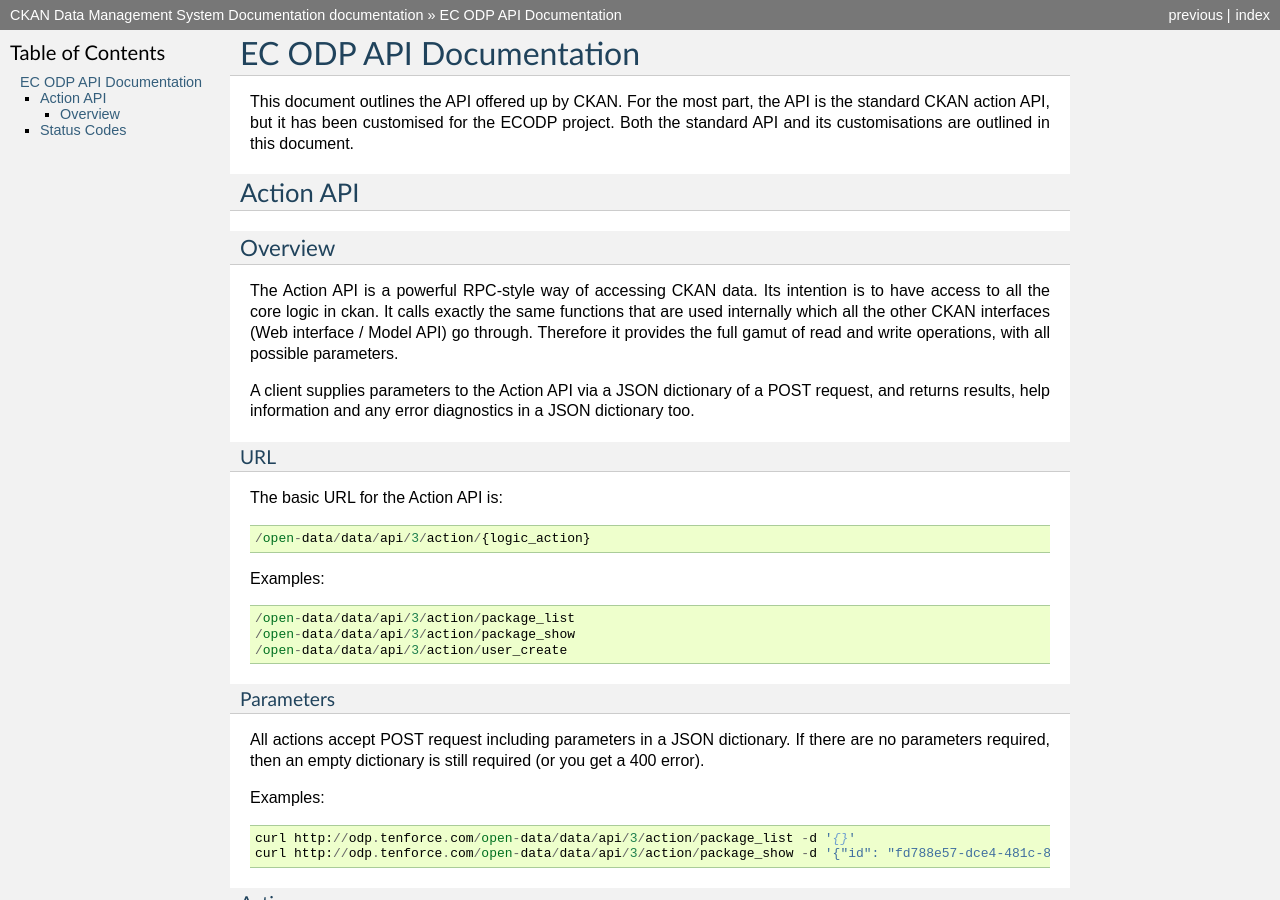
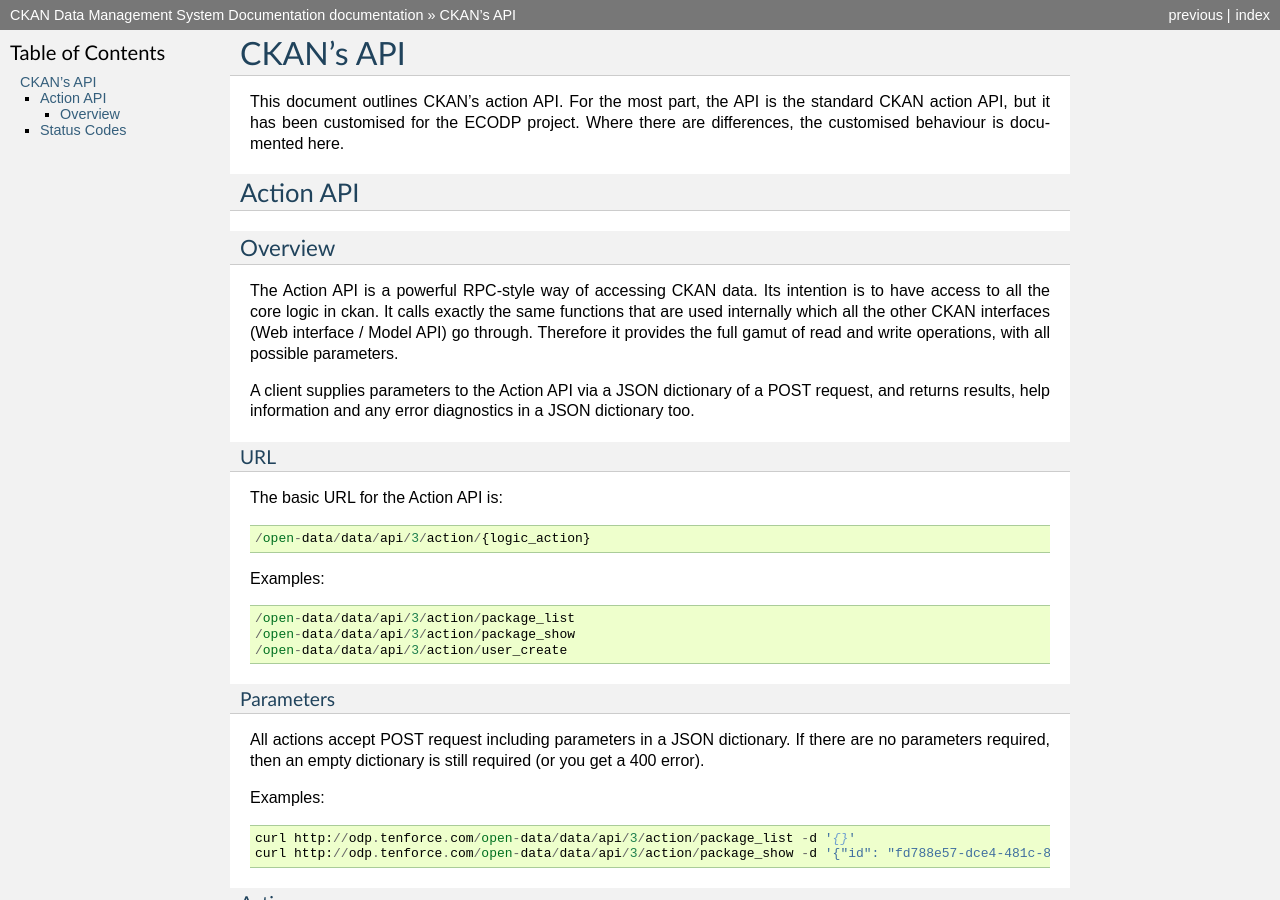
Before and after one commit to okfn/ckanext-ecportal, a Sphinx documentation site: the page built from doc/api.rst, in a window 1280 px wide and 900 px high. Built offline with Sphinx 7.4.7, drawn with Linux system fonts in a browser that asks for light colours; the version number could not be read and is left out; some of the changed text lies outside the part shown.

Commit message:
Tidy up api doc a little

```diff
--- a/doc/api.rst
+++ b/doc/api.rst
@@ -1,11 +1,10 @@
-========================
-EC ODP API Documentation
-========================
+==========
+CKAN's API
+==========
 
-This document outlines the API offered up by CKAN.  For the most part, the API
-is the standard CKAN action API, but it has been customised for the ECODP
-project.  Both the standard API and its customisations are outlined in this
-document.
+This document outlines CKAN's action API.  For the most part, the API is the
+standard CKAN action API, but it has been customised for the ECODP project.
+Where there are differences, the customised behaviour is documented here.
 
 .. _action-api:
 
```
